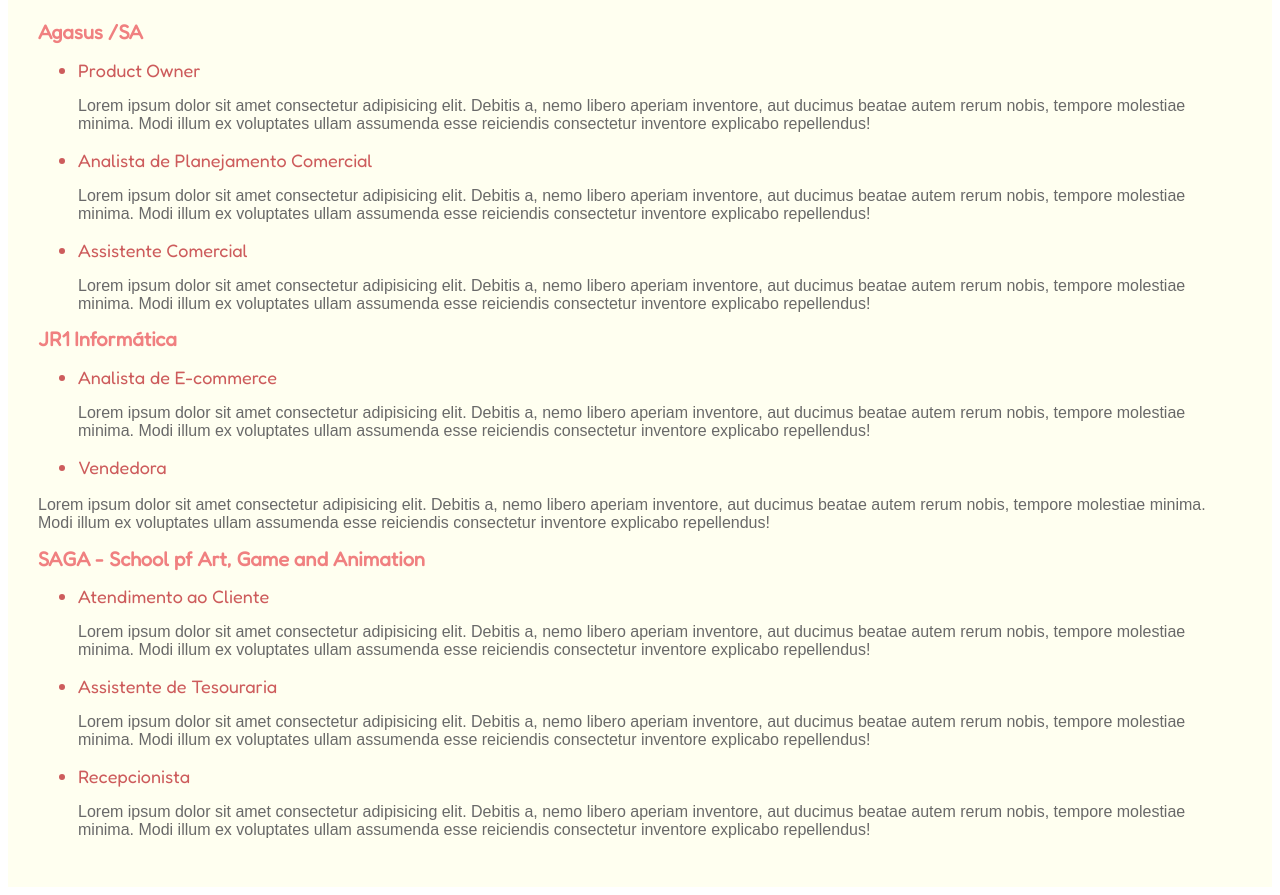
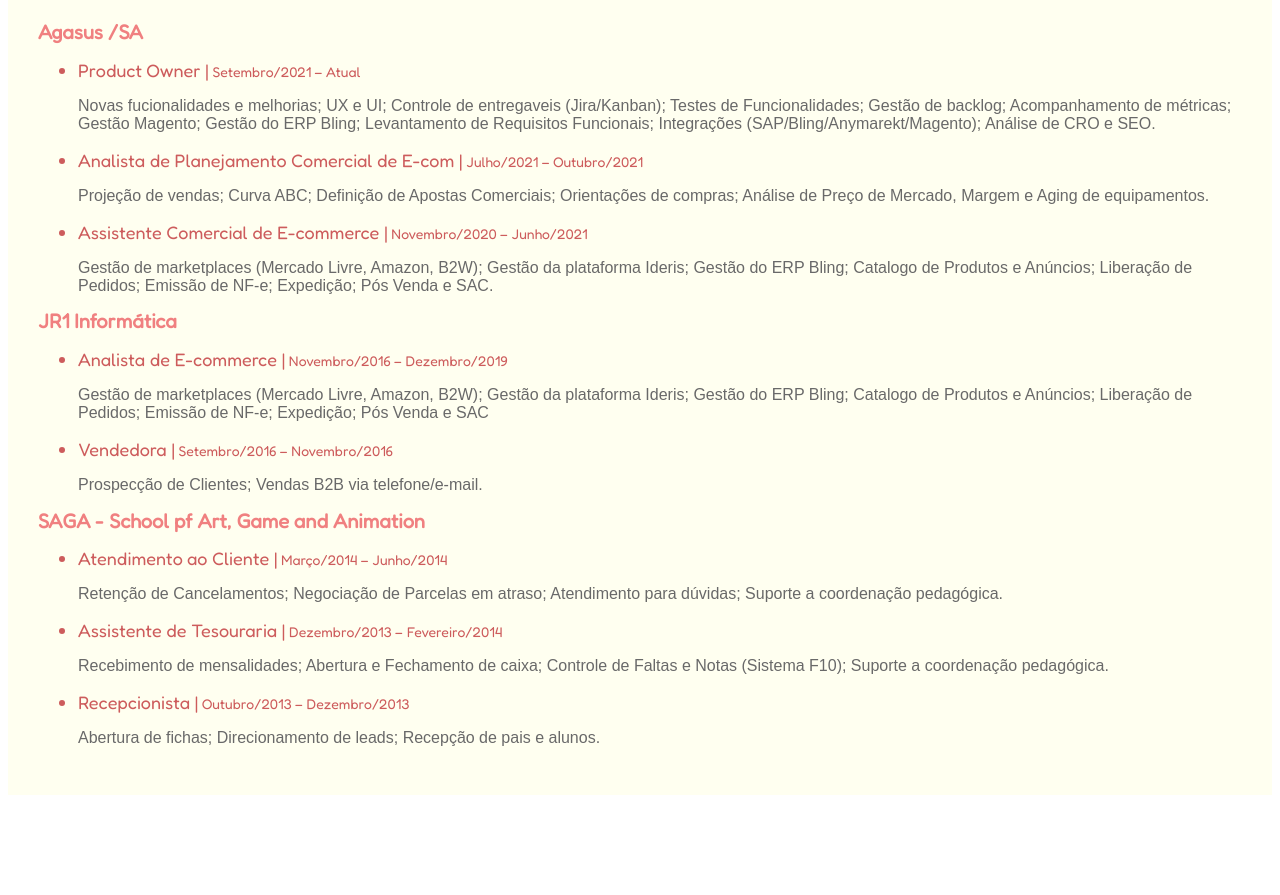
Before and after one commit to belabreuu/Site_com_Estilo_Cap4, a plain HTML site: page experiencias.html in a window 1280 px wide. Shown: the part 403-1298 px from the top of the page. After the commit the page ends 1206 px from the top, so only its background shows below. Drawn offline with Linux system fonts and the light colour scheme.

Commit message:
Update experiencias.html

```diff
--- a/experiencias.html
+++ b/experiencias.html
@@ -35,28 +35,38 @@
         <h3 style="text-align: center; font-size: 35px;">Experiências Profissionais</h3>
         <h4>Agasus /SA</h4>
         <ul>
-        <li>Product Owner</li>
-            <p>Lorem ipsum dolor sit amet consectetur adipisicing elit. Debitis a, nemo libero aperiam inventore, aut ducimus beatae autem rerum nobis, tempore molestiae minima. Modi illum ex voluptates ullam assumenda esse reiciendis consectetur inventore explicabo repellendus!</p>
-        <li>Analista de Planejamento Comercial</li>
-            <p>Lorem ipsum dolor sit amet consectetur adipisicing elit. Debitis a, nemo libero aperiam inventore, aut ducimus beatae autem rerum nobis, tempore molestiae minima. Modi illum ex voluptates ullam assumenda esse reiciendis consectetur inventore explicabo repellendus!</p>
-        <li>Assistente Comercial</li>
-            <p>Lorem ipsum dolor sit amet consectetur adipisicing elit. Debitis a, nemo libero aperiam inventore, aut ducimus beatae autem rerum nobis, tempore molestiae minima. Modi illum ex voluptates ullam assumenda esse reiciendis consectetur inventore explicabo repellendus!</p>
+        <li>Product Owner |<span style="font-size: 14px;"> Setembro/2021 – Atual</span></li>
+            <p>Novas fucionalidades e melhorias; UX e UI; Controle de entregaveis (Jira/Kanban); Testes de
+                Funcionalidades; Gestão de backlog; Acompanhamento de métricas; Gestão Magento; Gestão do ERP
+                Bling; Levantamento de Requisitos Funcionais; Integrações (SAP/Bling/Anymarekt/Magento); Análise de
+                CRO e SEO.</p>
+        <li>Analista de Planejamento Comercial de E-com |<span style="font-size: 14px;">  Julho/2021 – Outubro/2021</span></li>
+            <p>Projeção de vendas; Curva ABC; Definição de Apostas Comerciais; Orientações de compras; Análise de
+                Preço de Mercado, Margem e Aging de equipamentos.</p>
+        <li>Assistente Comercial de E-commerce |<span style="font-size: 14px;">  Novembro/2020 – Junho/2021</span></li>
+            <p>Gestão de marketplaces (Mercado Livre, Amazon, B2W); Gestão da plataforma Ideris; Gestão do ERP
+                Bling; Catalogo de Produtos e Anúncios; Liberação de Pedidos; Emissão de NF-e; Expedição; Pós Venda e
+                SAC.</p>
         </ul>
     <h4>JR1 Informática</h4>
         <ul>
-        <li>Analista de E-commerce</li>
-            <p>Lorem ipsum dolor sit amet consectetur adipisicing elit. Debitis a, nemo libero aperiam inventore, aut ducimus beatae autem rerum nobis, tempore molestiae minima. Modi illum ex voluptates ullam assumenda esse reiciendis consectetur inventore explicabo repellendus!</p>
-        <li>Vendedora </li>
+        <li>Analista de E-commerce |<span style="font-size: 14px;">  Novembro/2016 – Dezembro/2019</span></li>
+            <p>Gestão de marketplaces (Mercado Livre, Amazon, B2W); Gestão da plataforma Ideris; Gestão do ERP
+                Bling; Catalogo de Produtos e Anúncios; Liberação de Pedidos; Emissão de NF-e; Expedição; Pós Venda e
+                SAC</p>
+        <li>Vendedora |<span style="font-size: 14px;">  Setembro/2016 – Novembro/2016</span></li>
+            <p>Prospecção de Clientes; Vendas B2B via telefone/e-mail.</p>
         </ul>
-            <p>Lorem ipsum dolor sit amet consectetur adipisicing elit. Debitis a, nemo libero aperiam inventore, aut ducimus beatae autem rerum nobis, tempore molestiae minima. Modi illum ex voluptates ullam assumenda esse reiciendis consectetur inventore explicabo repellendus!</p>
-        <h4>SAGA - School pf Art, Game and Animation</h4>
+            <h4>SAGA - School pf Art, Game and Animation</h4>
         <ul>
-        <li>Atendimento ao Cliente</li>
-            <p>Lorem ipsum dolor sit amet consectetur adipisicing elit. Debitis a, nemo libero aperiam inventore, aut ducimus beatae autem rerum nobis, tempore molestiae minima. Modi illum ex voluptates ullam assumenda esse reiciendis consectetur inventore explicabo repellendus!</p>
-        <li>Assistente de Tesouraria</li>
-            <p>Lorem ipsum dolor sit amet consectetur adipisicing elit. Debitis a, nemo libero aperiam inventore, aut ducimus beatae autem rerum nobis, tempore molestiae minima. Modi illum ex voluptates ullam assumenda esse reiciendis consectetur inventore explicabo repellendus!</p>
-        <li>Recepcionista</li>
-            <p>Lorem ipsum dolor sit amet consectetur adipisicing elit. Debitis a, nemo libero aperiam inventore, aut ducimus beatae autem rerum nobis, tempore molestiae minima. Modi illum ex voluptates ullam assumenda esse reiciendis consectetur inventore explicabo repellendus!</p>
+        <li>Atendimento ao Cliente |<span style="font-size: 14px;">  Março/2014 – Junho/2014</span></li>
+            <p>Retenção de Cancelamentos; Negociação de Parcelas em atraso; Atendimento para dúvidas; Suporte a
+                coordenação pedagógica.</p>
+        <li>Assistente de Tesouraria |<span style="font-size: 14px;">  Dezembro/2013 – Fevereiro/2014</span></li>
+            <p>Recebimento de mensalidades; Abertura e Fechamento de caixa; Controle de Faltas e Notas (Sistema F10);
+                Suporte a coordenação pedagógica.</p>
+        <li>Recepcionista |<span style="font-size: 14px;">  Outubro/2013 – Dezembro/2013</span></li>
+            <p>Abertura de fichas; Direcionamento de leads; Recepção de pais e alunos.</p>
         </ul>
 </div>
 </body>
```
